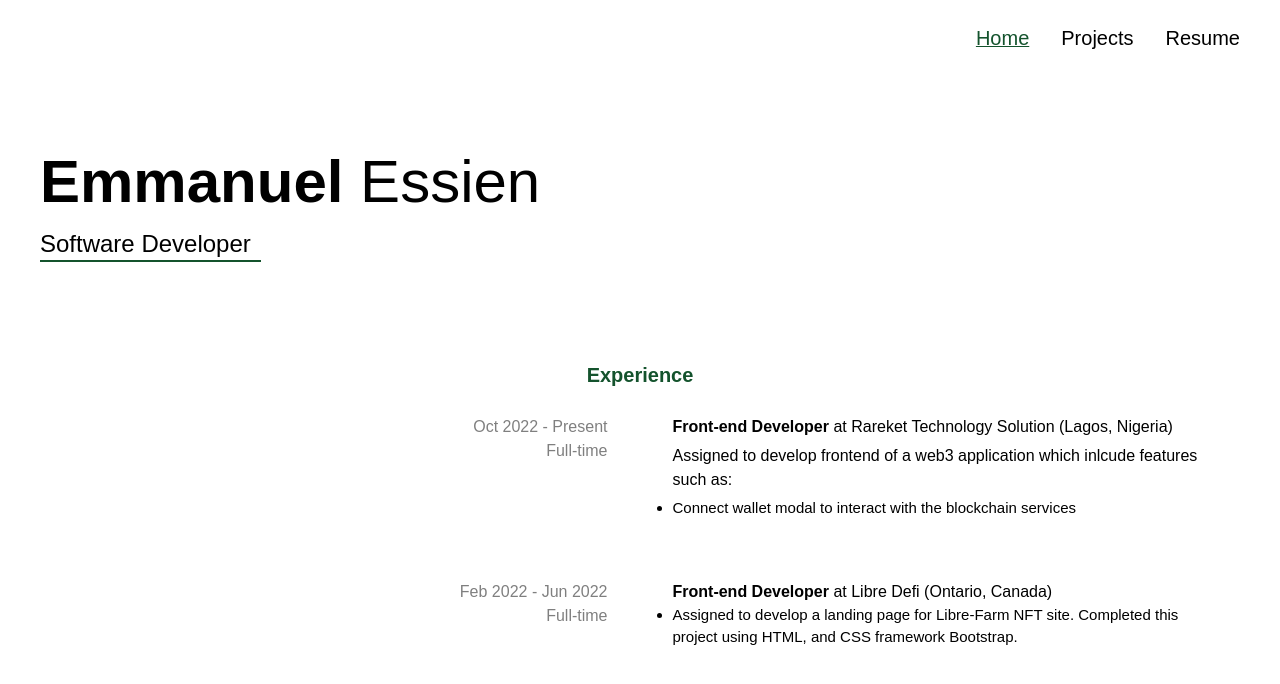
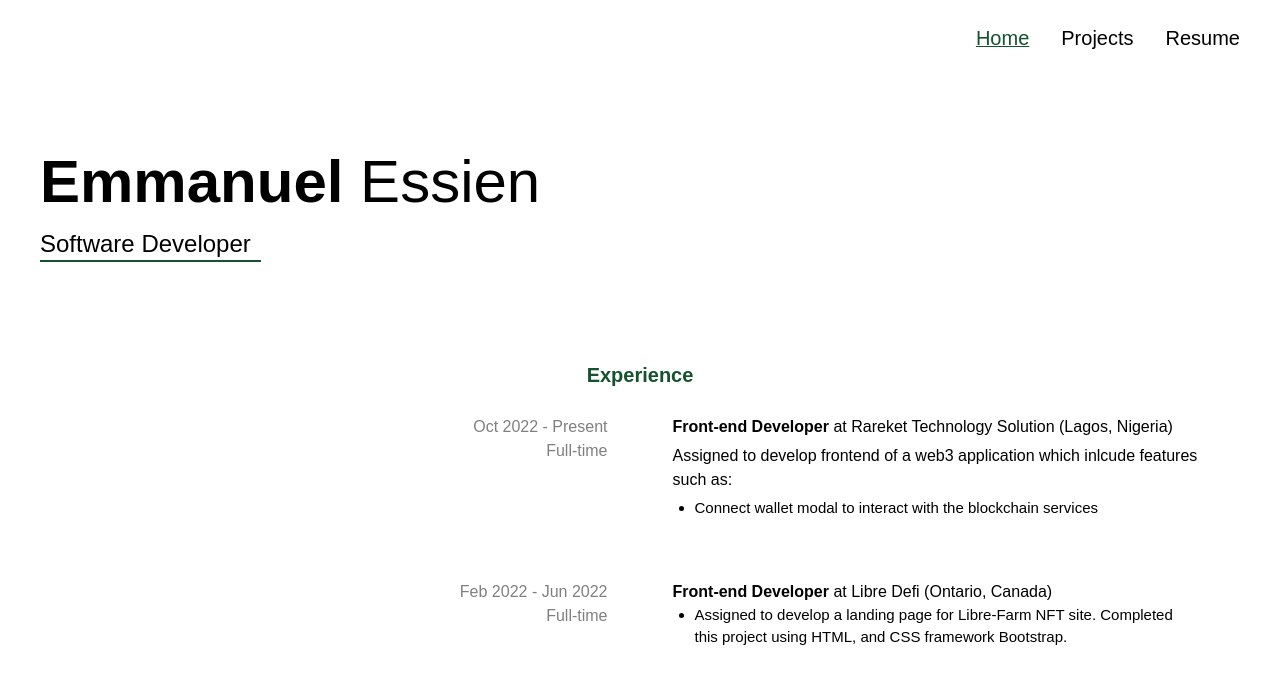
Before and after one commit to ehma90/Portfolio-App, a React (Create React App) app: page /resume in a window 1280 px wide. Shown: the top 684 px of the page. Built offline with nearby package versions, Linux system fonts and the light colour scheme.

Commit message:
Update Resume Page

```diff
--- a/src/style/resume.css
+++ b/src/style/resume.css
@@ -2,6 +2,7 @@ ul li{
     list-style-type: disc;
     font-size: 15px;
     font-weight: 300;
+    margin: 0 22px;
 }
 
 ul .title{
```
